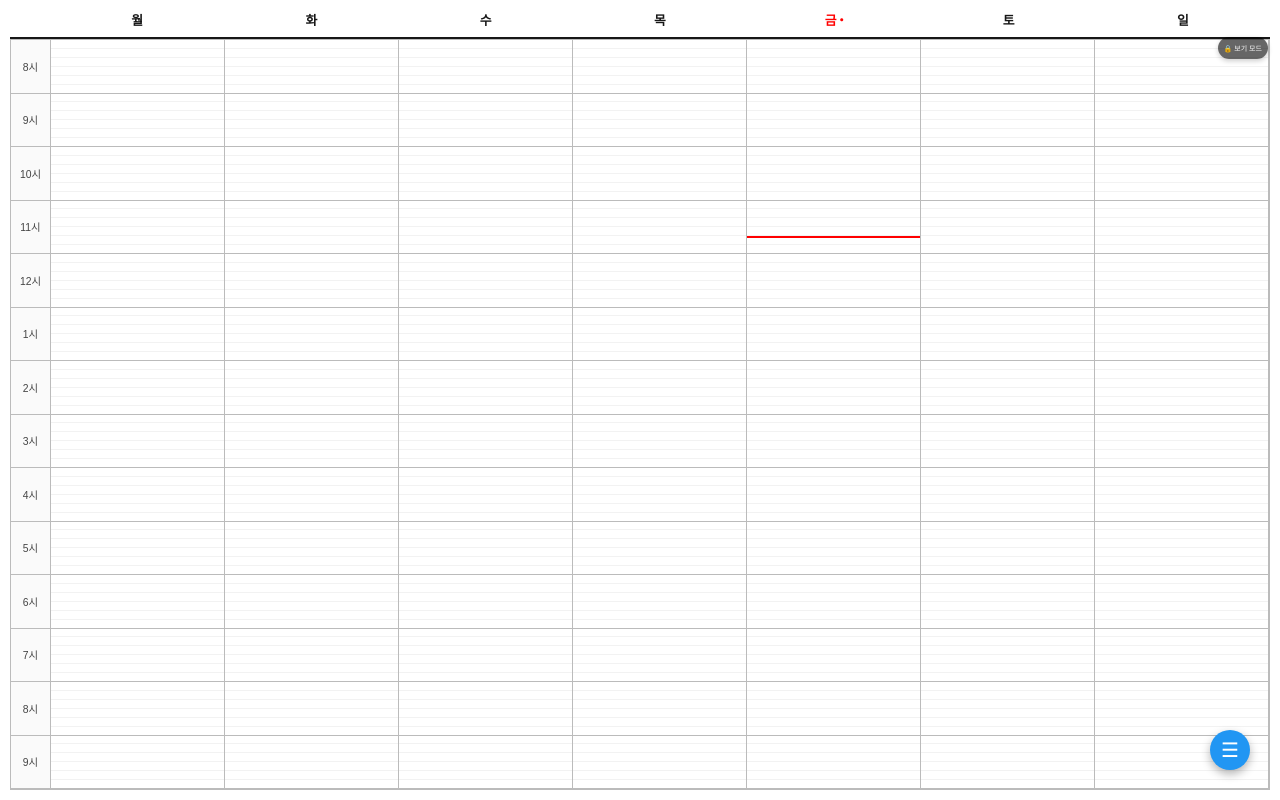
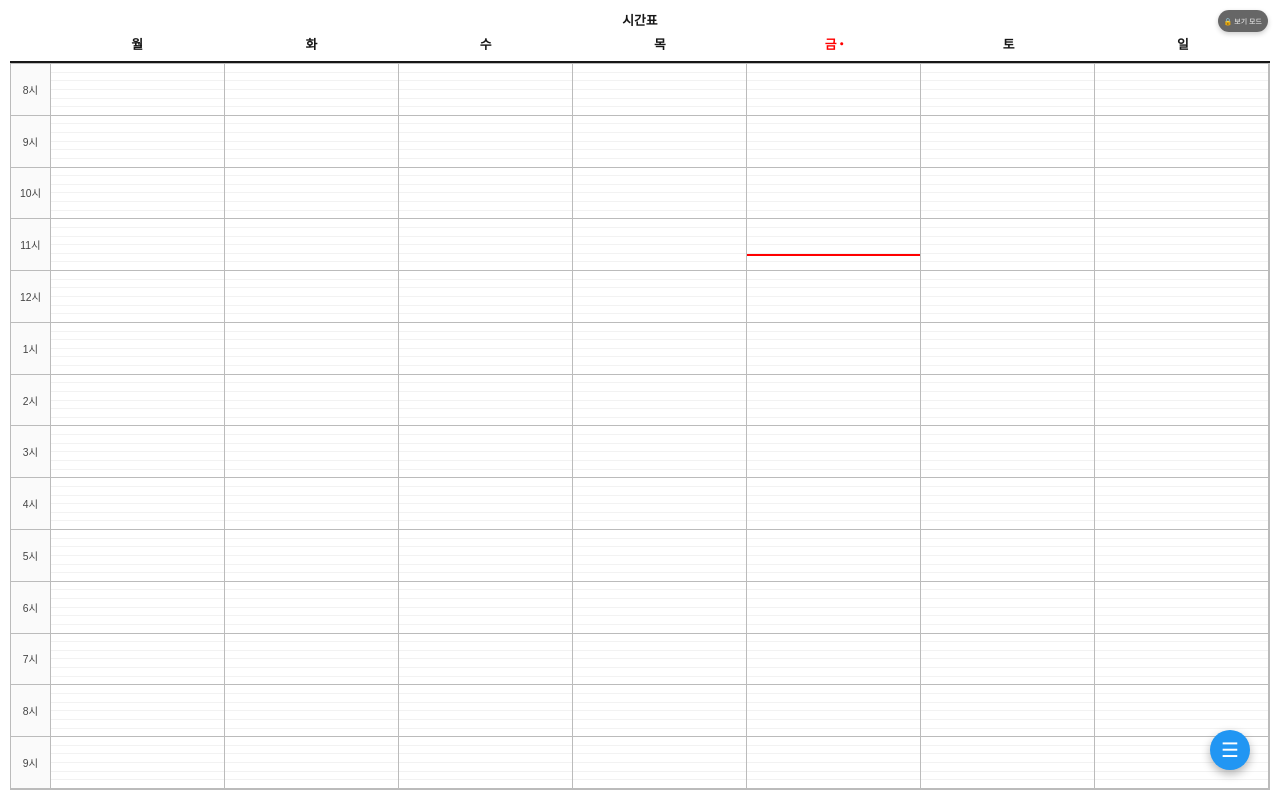
Before and after one commit to sungkj/timetable, a Next.js app: page / in a window 1280 px wide. Built offline with nearby package versions, Linux system fonts and the light colour scheme.

Commit message:
시간표 제목 추가

```diff
--- a/src/app/globals.css
+++ b/src/app/globals.css
@@ -203,6 +203,14 @@ body {
 .btn-cancel { background: var(--label-bg); color: var(--foreground); }
 
 /* 시간표 그리드 */
+.timetable-main-title {
+  text-align: center;
+  font-size: 0.8rem;
+  font-weight: bold;
+  margin: 0 0 5px 0;
+  color: var(--foreground);
+}
+
 .timetable-header {
   display: grid;
   grid-template-columns: 40px repeat(7, 1fr);
--- a/src/app/page.tsx
+++ b/src/app/page.tsx
@@ -42,6 +42,7 @@ export default function TimetablePage() {
   const [menuData, setMenuData] = useState<{ id: string, x: number, y: number } | null>(null);
   const [isLocked, setIsLocked] = useState(true); // 기본값: 안전하게 잠금 상태로 시작
   const isLockedRef = useRef(true); // GSAP 콜백에서 최신 상태를 참조하기 위한 Ref
+  const [timetableTitle, setTimetableTitle] = useState("시간표"); // 시간표 제목 상태
 
   const gridRef = useRef<HTMLDivElement>(null);
   const eventsRef = useRef<TimetableEvent[]>([]);
@@ -77,6 +78,7 @@ export default function TimetablePage() {
     // URL에서 공유 데이터 확인 및 즉시 적용
     const params = new URLSearchParams(window.location.search);
     const sharedData = params.get("data");
+    const sharedTitle = params.get("title");
 
     if (sharedData) {
       try {
@@ -103,6 +105,10 @@ export default function TimetablePage() {
           if (confirm("공유받은 시간표 데이터가 있습니다. 현재 데이터를 덮어씌울까요?")) {
             setEvents(importedEvents);
             localStorage.setItem("my-timetable-events", JSON.stringify(importedEvents));
+            if (sharedTitle) {
+              setTimetableTitle(sharedTitle);
+              localStorage.setItem("my-timetable-title", sharedTitle);
+            }
           }
           window.history.replaceState({}, document.title, window.location.pathname);
           setIsLoaded(true);
@@ -112,6 +118,9 @@ export default function TimetablePage() {
         console.error("데이터 임포트 실패", e);
       }
     }
+
+    const savedTitle = localStorage.getItem("my-timetable-title");
+    if (savedTitle) setTimetableTitle(savedTitle);
 
     setEvents(initialEvents);
     setIsLoaded(true);
@@ -140,14 +149,14 @@ export default function TimetablePage() {
     }).join("*");
 
     const encodedData = btoa(unescape(encodeURIComponent(customFormat)));
-    const shareUrl = `${window.location.origin}/?data=${encodedData}`;
+    const shareUrl = `${window.location.origin}/?data=${encodedData}&title=${encodeURIComponent(timetableTitle)}`;
 
     // 1. 모바일 기기 자체 공유 기능 시도 (HTTPS에서만 작동)
     if (navigator.share) {
       try {
         await navigator.share({
           title: '시간표 공유',
-          text: '제 시간표를 확인해보세요!',
+          text: `<시간표 공유> ${timetableTitle}`,
           url: shareUrl,
         });
         setIsMenuOpen(false);
@@ -185,6 +194,15 @@ export default function TimetablePage() {
         // 3. 최후의 수단: 수동 복사 팝업
         prompt("아래 링크를 길게 눌러 복사하여 공유하세요:", shareUrl);
       }
+    }
+    setIsMenuOpen(false);
+  };
+
+  const handleEditTitle = () => {
+    const newTitle = window.prompt("시간표 제목을 입력하세요.", timetableTitle);
+    if (newTitle !== null && newTitle.trim() !== "") {
+      setTimetableTitle(newTitle.trim());
+      localStorage.setItem("my-timetable-title", newTitle.trim());
     }
     setIsMenuOpen(false);
   };
@@ -514,11 +532,13 @@ export default function TimetablePage() {
       {isLocked && (
         <div
           onClick={toggleLock}
-          style={{ position: "fixed", top: "37px", right: "12px", zIndex: 50, background: "rgba(0,0,0,0.6)", color: "#fff", padding: "6px 6px", borderRadius: "20px", fontSize: "7px", cursor: "pointer", boxShadow: "0 2px 5px rgba(0,0,0,0.2)" }}
+          style={{ position: "fixed", top: "10px", right: "12px", zIndex: 50, background: "rgba(0,0,0,0.6)", color: "#fff", padding: "6px 6px", borderRadius: "20px", fontSize: "7px", cursor: "pointer", boxShadow: "0 2px 5px rgba(0,0,0,0.2)" }}
         >
           🔒 보기 모드
         </div>
       )}
+
+      <h1 className="timetable-main-title">{timetableTitle}</h1>
 
       {/* 플로팅 메뉴 버튼 */}
       <div className="fab-container">
@@ -527,6 +547,7 @@ export default function TimetablePage() {
             {isLocked ? "🔓 편집 모드로 전환" : "🔒 시간표 잠금"}
           </div>
           <div className="fab-item" onClick={openAddModal}>일정 추가</div>
+          <div className="fab-item" onClick={handleEditTitle}>제목 편집</div>
           <div className="fab-item" onClick={handleShare}>공유</div>
           <div className="fab-item delete-all" onClick={handleDeleteAll}>일정 모두 삭제</div>
         </div>
```
